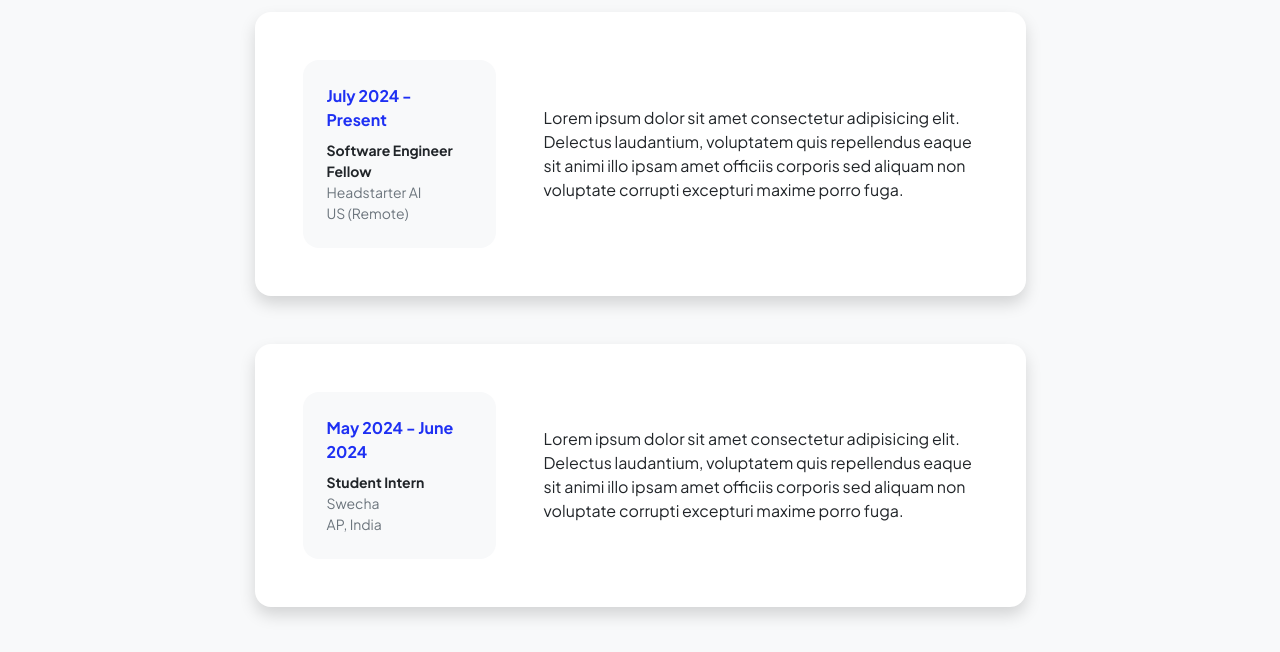
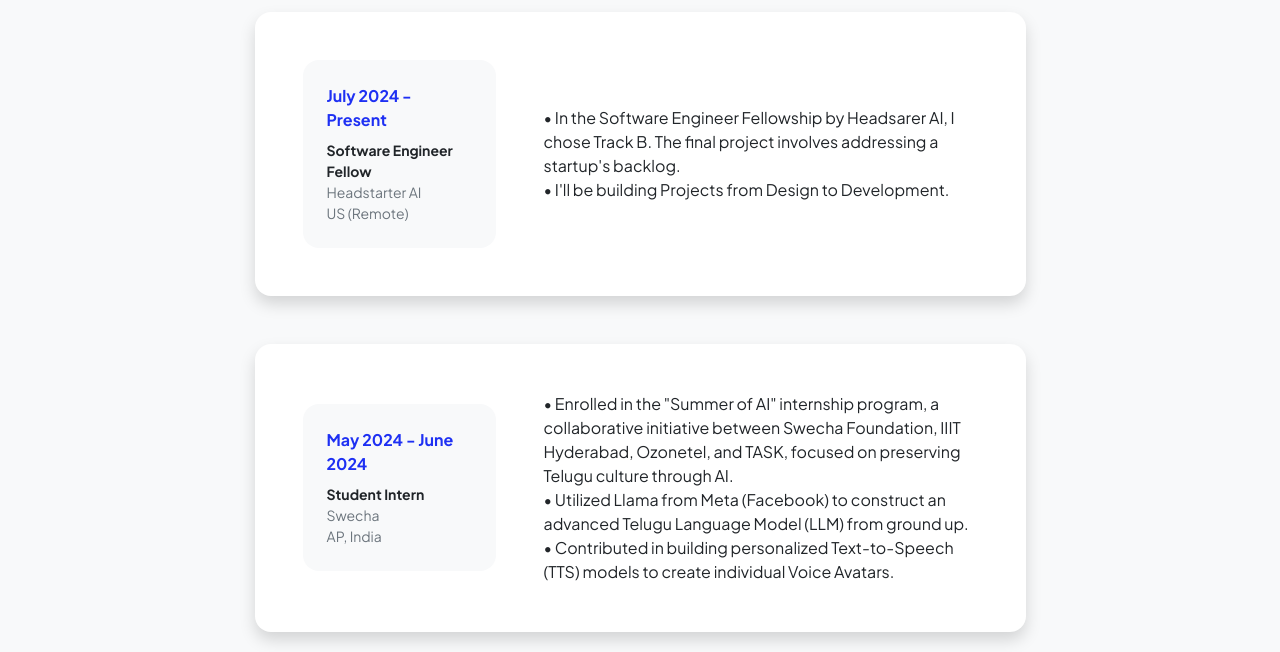
Before and after one commit to AHarshaNaidu/harshanaidu.github.io, a plain HTML site: page resume.html in a window 1280 px wide. Shown: the part 296-948 px from the top of the page. Drawn offline with nearby package versions, Linux system fonts and the light colour scheme.

Commit message:
Update resume.html

```diff
--- a/resume.html
+++ b/resume.html
@@ -1,4 +1,6 @@
 <!DOCTYPE html>
+<html lang="en">
+    <head>
 <html lang="en">
     <head>
 <!-- Google tag (gtag.js) -->
@@ -73,7 +75,7 @@
                                                 <div class="small text-muted">US (Remote)</div>
                                             </div>
                                         </div>
-                                        <div class="col-lg-8"><div>Lorem ipsum dolor sit amet consectetur adipisicing elit. Delectus laudantium, voluptatem quis repellendus eaque sit animi illo ipsam amet officiis corporis sed aliquam non voluptate corrupti excepturi maxime porro fuga.</div></div>
+                                        <div class="col-lg-8"><div>• In the Software Engineer Fellowship by Headsarer AI, I chose Track B. The final project involves addressing a startup's backlog.<br>• I'll be building Projects from Design to Development.</div></div>
                                     </div>
                                 </div>
                             </div>
@@ -89,7 +91,7 @@
                                                 <div class="small text-muted">AP, India</div>
                                             </div>
                                         </div>
-                                        <div class="col-lg-8"><div>Lorem ipsum dolor sit amet consectetur adipisicing elit. Delectus laudantium, voluptatem quis repellendus eaque sit animi illo ipsam amet officiis corporis sed aliquam non voluptate corrupti excepturi maxime porro fuga.</div></div>
+                                        <div class="col-lg-8"><div>• Enrolled in the "Summer of AI" internship program, a collaborative initiative between Swecha Foundation, IIIT Hyderabad, Ozonetel, and TASK, focused on preserving Telugu culture through AI.<br>• Utilized Llama from Meta (Facebook) to construct an advanced Telugu Language Model (LLM) from ground up.<br>• Contributed in building personalized Text-to-Speech (TTS) models to create individual Voice Avatars.</div></div>
                                     </div>
                                 </div>
                             </div>
```
